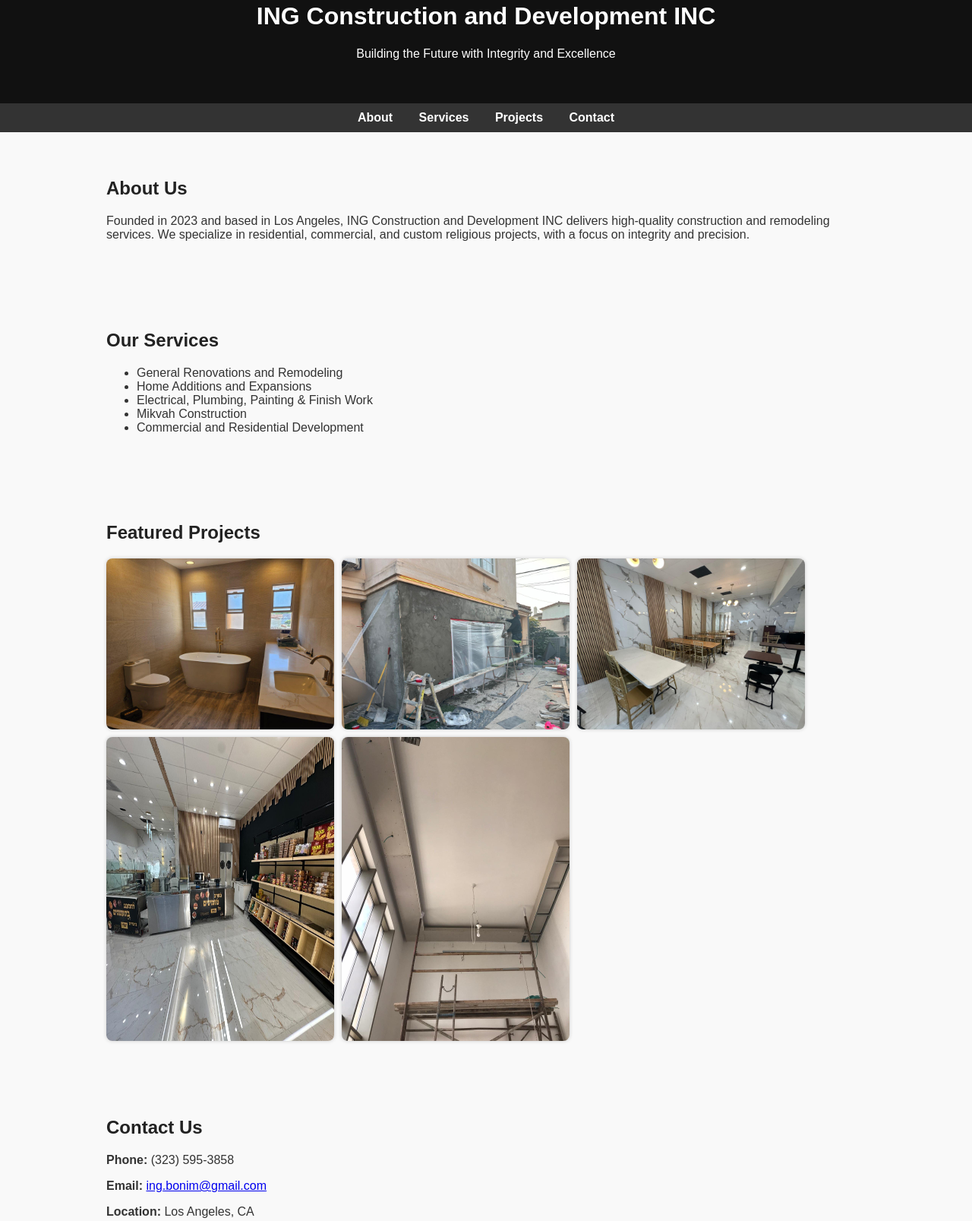
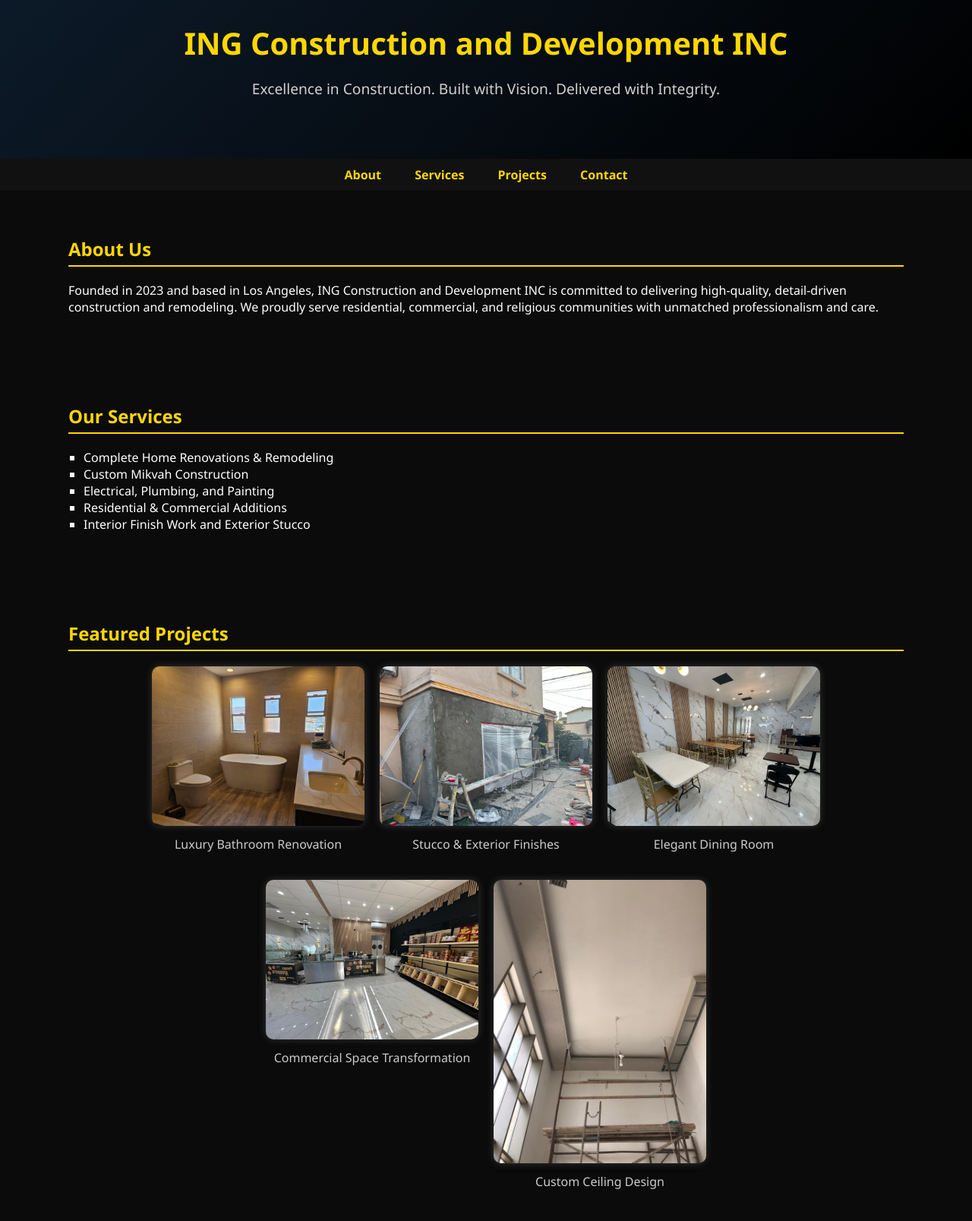
Before and after one commit to ingbonim/ingbonim.github.io, a plain HTML site: page index.html in a window 1280 px wide. Shown: the part 58-1665 px from the top of the page at 76% size. Drawn offline with Linux system fonts and the light colour scheme.

Commit message:
Add files via upload

```diff
--- a/index.html
+++ b/index.html
@@ -5,22 +5,28 @@
   <meta name="viewport" content="width=device-width, initial-scale=1.0"/>
   <title>ING Construction and Development INC</title>
   <style>
-    body { margin: 0; font-family: Arial, sans-serif; background: #f9f9f9; color: #333; }
-    header { background: #111; color: #fff; padding: 40px 20px; text-align: center; }
-    nav { background: #333; color: #fff; text-align: center; padding: 10px; }
-    nav a { color: white; margin: 0 15px; text-decoration: none; font-weight: bold; }
-    section { padding: 40px 20px; max-width: 1000px; margin: auto; }
-    h2 { color: #222; }
-    .gallery { display: flex; flex-wrap: wrap; gap: 10px; }
-    .gallery img { width: 100%; max-width: 300px; border-radius: 8px; box-shadow: 0 0 5px #ccc; }
-    footer { background: #111; color: #fff; text-align: center; padding: 20px; margin-top: 40px; }
+    body { margin: 0; font-family: 'Segoe UI', sans-serif; background: #0b0b0b; color: #fff; }
+    header { background: linear-gradient(135deg, #0d1b2a, #000); color: #ffd700; text-align: center; padding: 60px 20px; }
+    header h1 { font-size: 2.5em; margin-bottom: 10px; }
+    header p { font-size: 1.2em; color: #d1d1d1; }
+    nav { background: #111; padding: 10px 0; text-align: center; }
+    nav a { color: #fff; margin: 0 20px; text-decoration: none; font-weight: bold; }
+    section { padding: 40px 20px; max-width: 1100px; margin: auto; }
+    h2 { color: #ffd700; border-bottom: 2px solid #ffd700; padding-bottom: 5px; }
+    ul { list-style: square; padding-left: 20px; }
+    .gallery { display: flex; flex-wrap: wrap; gap: 20px; justify-content: center; }
+    .gallery-item { width: 280px; text-align: center; }
+    .gallery-item img { width: 100%; border-radius: 10px; box-shadow: 0 0 10px #333; }
+    .gallery-item p { margin-top: 8px; color: #ccc; }
+    footer { background: #111; color: #aaa; text-align: center; padding: 20px; }
+    a:link, a:visited { color: #ffd700; }
   </style>
 </head>
 <body>
 
 <header>
   <h1>ING Construction and Development INC</h1>
-  <p>Building the Future with Integrity and Excellence</p>
+  <p>Excellence in Construction. Built with Vision. Delivered with Integrity.</p>
 </header>
 
 <nav>
@@ -32,28 +38,43 @@
 
 <section id="about">
   <h2>About Us</h2>
-  <p>Founded in 2023 and based in Los Angeles, ING Construction and Development INC delivers high-quality construction and remodeling services. We specialize in residential, commercial, and custom religious projects, with a focus on integrity and precision.</p>
+  <p>Founded in 2023 and based in Los Angeles, ING Construction and Development INC is committed to delivering high-quality, detail-driven construction and remodeling. We proudly serve residential, commercial, and religious communities with unmatched professionalism and care.</p>
 </section>
 
 <section id="services">
   <h2>Our Services</h2>
   <ul>
-    <li>General Renovations and Remodeling</li>
-    <li>Home Additions and Expansions</li>
-    <li>Electrical, Plumbing, Painting & Finish Work</li>
-    <li>Mikvah Construction</li>
-    <li>Commercial and Residential Development</li>
+    <li>Complete Home Renovations & Remodeling</li>
+    <li>Custom Mikvah Construction</li>
+    <li>Electrical, Plumbing, and Painting</li>
+    <li>Residential & Commercial Additions</li>
+    <li>Interior Finish Work and Exterior Stucco</li>
   </ul>
 </section>
 
 <section id="projects">
   <h2>Featured Projects</h2>
   <div class="gallery">
-    <img src="images/bathroom.jpg" alt="Bathroom Renovation">
-    <img src="images/stucco.jpg" alt="Stucco and Exterior Work">
-    <img src="images/dining_room.jpg" alt="Dining Hall Interior">
-    <img src="images/store.jpg" alt="Retail Store Design">
-    <img src="images/ceiling.jpg" alt="Ceiling and Lighting Install">
+    <div class="gallery-item">
+        <img src="images/modern_bathroom.jpg" alt="Luxury Bathroom Renovation">
+        <p>Luxury Bathroom Renovation</p>
+      </div>
+<div class="gallery-item">
+        <img src="images/stucco_exterior.jpg" alt="Stucco & Exterior Finishes">
+        <p>Stucco & Exterior Finishes</p>
+      </div>
+<div class="gallery-item">
+        <img src="images/elegant_dining.jpg" alt="Elegant Dining Room">
+        <p>Elegant Dining Room</p>
+      </div>
+<div class="gallery-item">
+        <img src="images/commercial_space.jpg" alt="Commercial Space Transformation">
+        <p>Commercial Space Transformation</p>
+      </div>
+<div class="gallery-item">
+        <img src="images/ceiling_design.jpg" alt="Custom Ceiling Design">
+        <p>Custom Ceiling Design</p>
+      </div>
   </div>
 </section>
 
```
Also changed, not shown: images/ceiling_design.jpg (added), images/commercial_space.jpg (added), images/elegant_dining.jpg (added), images/modern_bathroom.jpg (added), images/stucco_exterior.jpg (added).
